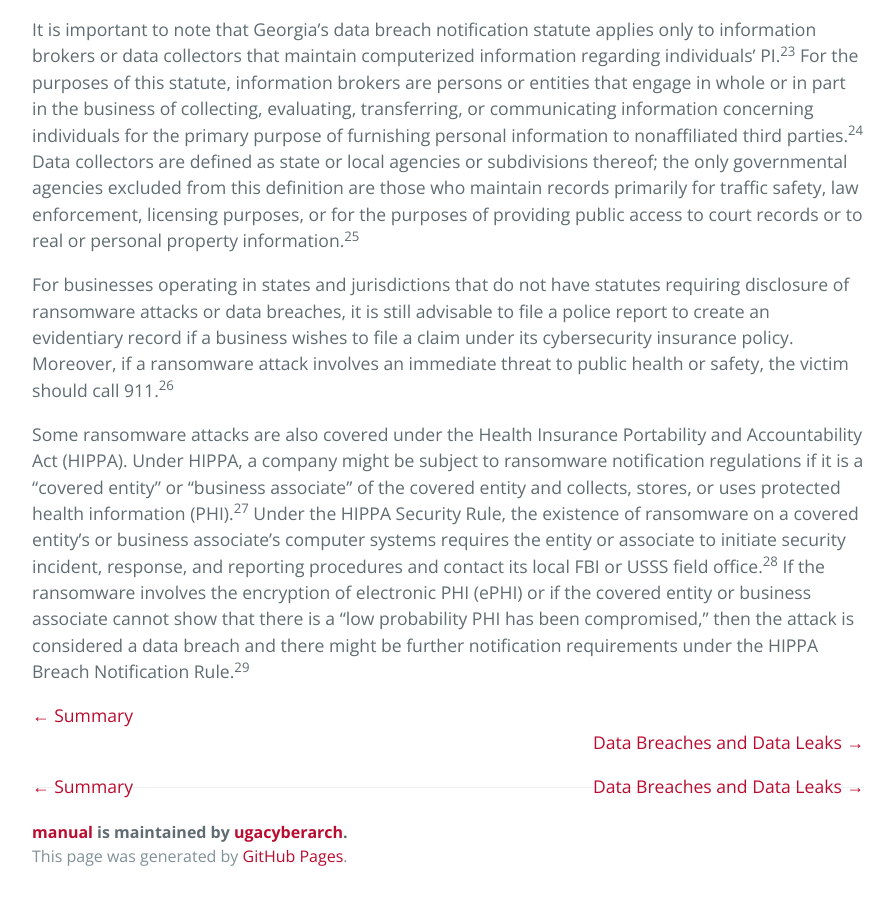
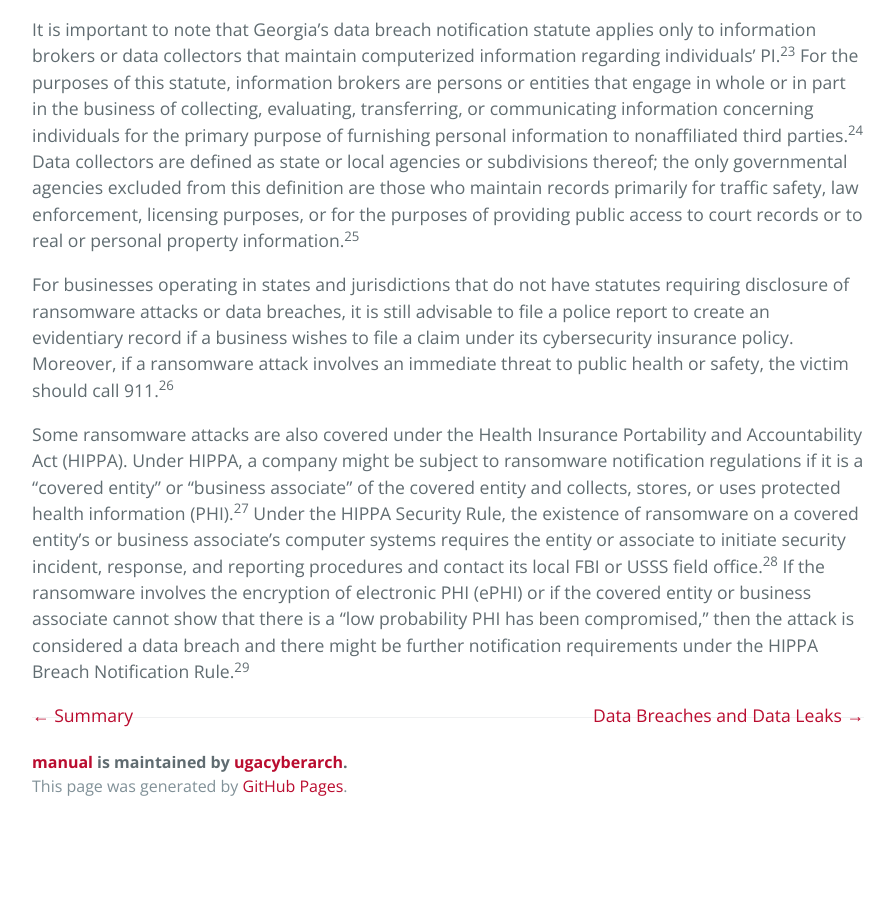
Before and after one commit to ugacyberarch/manual, a Jekyll site: the page built from ransomware.md, in a window 1280 px wide and 900 px high, scrolled down 2829 px. Shown: the whole window, without its empty margins (192-1087 px from the left). Built offline with Jekyll 4.4.1, drawn with Linux system fonts in a browser that asks for light colours; after the commit the page ends 3659 px from its top, so only the background shows below that.

Commit message:
Update ransomware.md

```diff
--- a/ransomware.md
+++ b/ransomware.md
@@ -36,13 +36,6 @@ Some ransomware attacks are also covered under the Health Insurance Portability
 
 
 
-<div style="text-align: left">
- <a href="./phishing_summary.html">← Summary</a>
-</div>
-
-<div style="text-align: right">
- <a href="./data_breaches_leaks.html">Data Breaches and Data Leaks →</a>
- </div>
 
 
 
```
